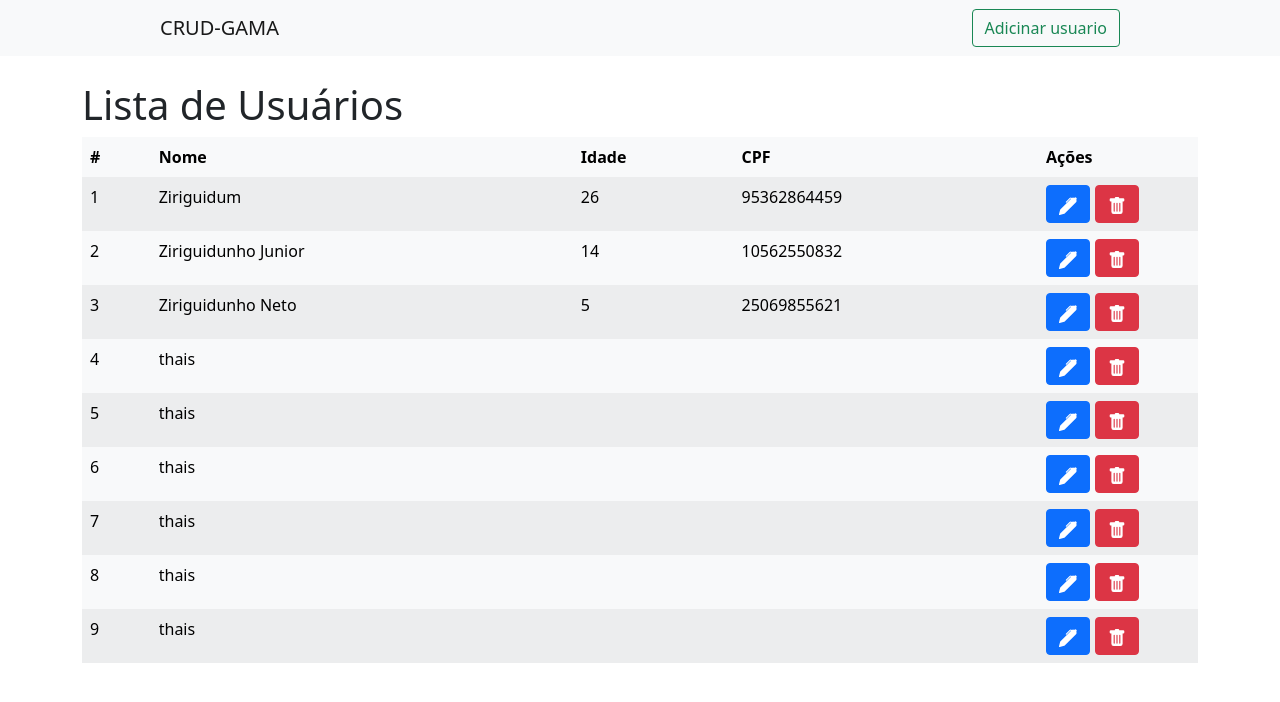
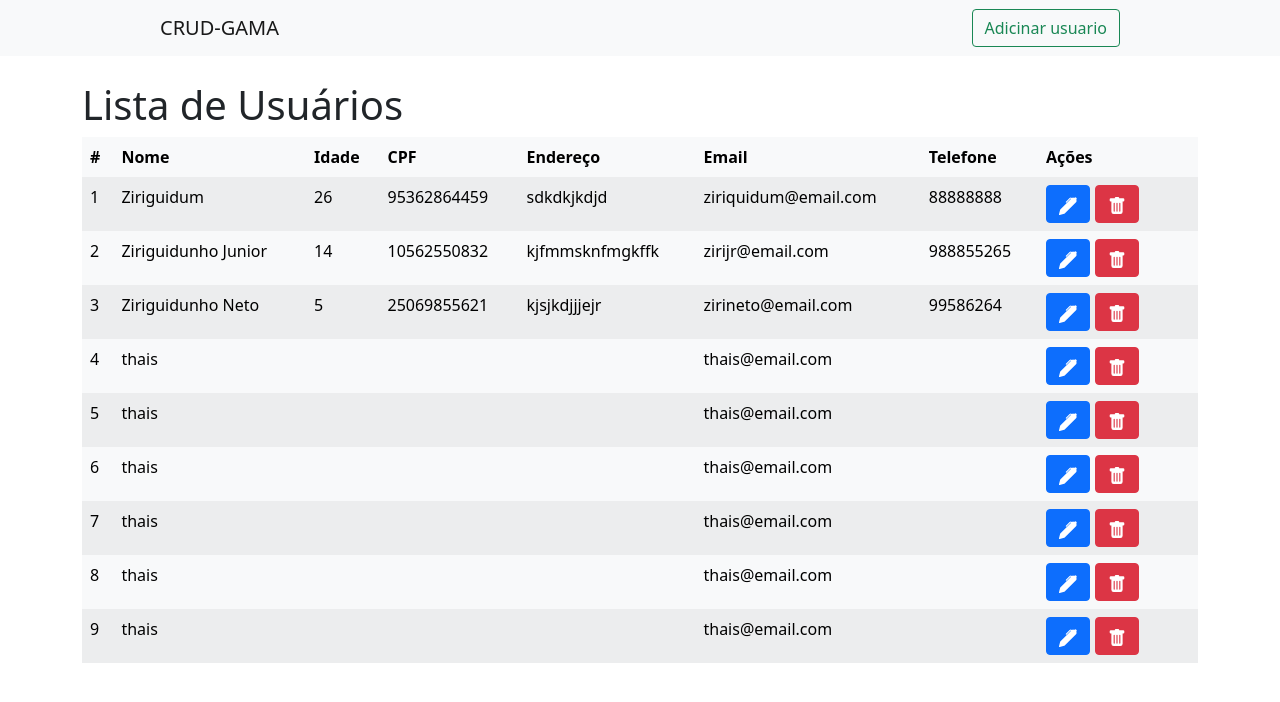
Before and after one commit to thaispsc/crud-gama, a React (Vite) app: page / in a window 1280 px wide. Shown: the top 702 px of the page. Built offline with nearby package versions, Linux system fonts and the light colour scheme; data requests are answered from the project's data file.

Commit message:
UserTable

```diff
--- a/src/components/UserTable/index.tsx
+++ b/src/components/UserTable/index.tsx
@@ -7,12 +7,14 @@ interface UserTableProps {
     users: User[];
     onDelete: (id: number) => void;
     onClick: (user: User) => void;
+    dados: string[];
 }
 
 const UserTable: React.FC<UserTableProps> = ({
     users,
     onDelete,
-    onClick
+    onClick,
+    dados
 }) => {
   return (
     <Container fluid="sm" style={{marginTop: 25}}>
@@ -20,10 +22,10 @@ const UserTable: React.FC<UserTableProps> = ({
     <Table striped borderless responsive hover variant="light">
       <thead>
         <tr>
-          <th>#</th>
-          <th>Nome</th>
-          <th>Idade</th>
-          <th>CPF</th>
+        <th>#</th>
+          {dados.map(dado => (
+            <th>{dado}</th>
+          ))}
           <th>Ações</th>
         </tr>
       </thead>
@@ -34,6 +36,9 @@ const UserTable: React.FC<UserTableProps> = ({
             <td>{user.nome}</td>
             <td>{user.idade}</td>
             <td>{user.cpf}</td>
+            <td>{user.endereco}</td>
+            <td>{user.email}</td>
+            <td>{user.telefone}</td>
             <td style={{width: "10rem"}}>
                 <Button
                     type="button"
```
